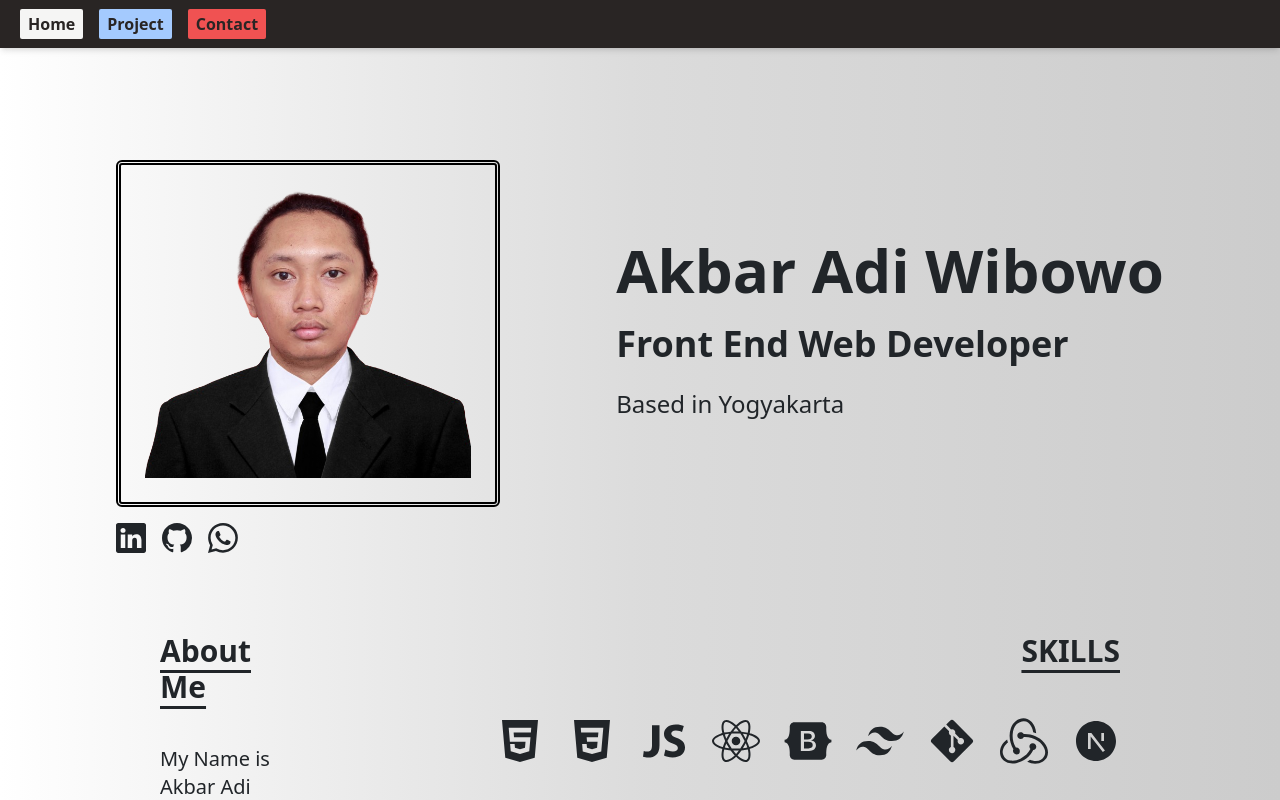
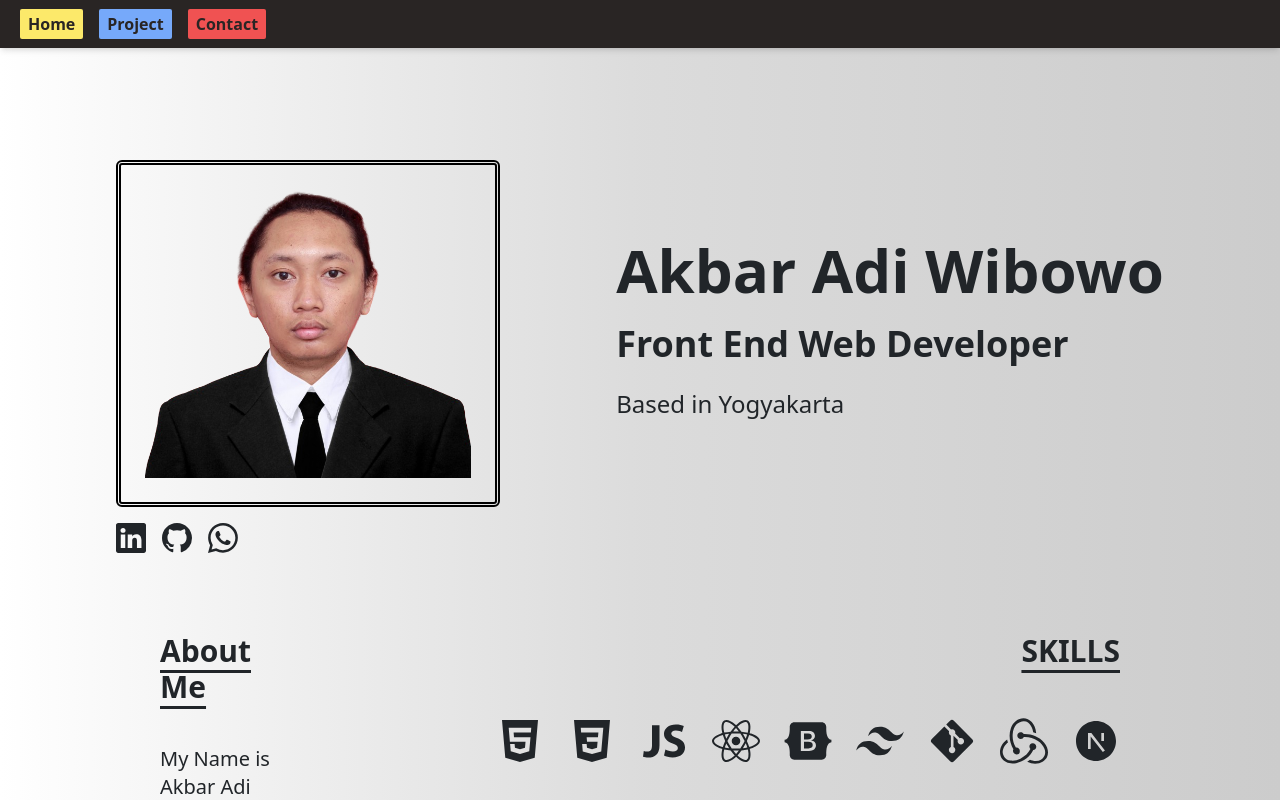
Before and after one commit to akbaradiw/porto_profile, a React (Vite) app: page / in a window 1280 px wide. Shown: the top 800 px of the page. Built offline with nearby package versions, Linux system fonts and the light colour scheme.

Commit message:
change navbar button color

```diff
--- a/src/components/NavbarComp/index.jsx
+++ b/src/components/NavbarComp/index.jsx
@@ -23,7 +23,7 @@ const NavbarComp = () => {
           <NavLink to="/">
             <a
               href="#"
-              className="text-stone-800 border-none bg-stone-100 font-semibold hover:text-black   hover:bg-white px-2 py-1 mx-2 rounded-sm "
+              className="text-stone-800 border-none bg-yellow-200 font-semibold hover:text-black   hover:bg-white px-2 py-1 mx-2 rounded-sm "
             >
               Home
             </a>
@@ -32,7 +32,7 @@ const NavbarComp = () => {
           <NavLink to="/project">
             <a
               href="#"
-              className="text-stone-800 border-none bg-blue-300 font-semibold hover:text-black mx-2  hover:bg-white px-2 py-1 rounded-sm "
+              className="text-stone-800 border-none bg-blue-400 font-semibold hover:text-black mx-2  hover:bg-white px-2 py-1 rounded-sm "
             >
               Project
             </a>
```
